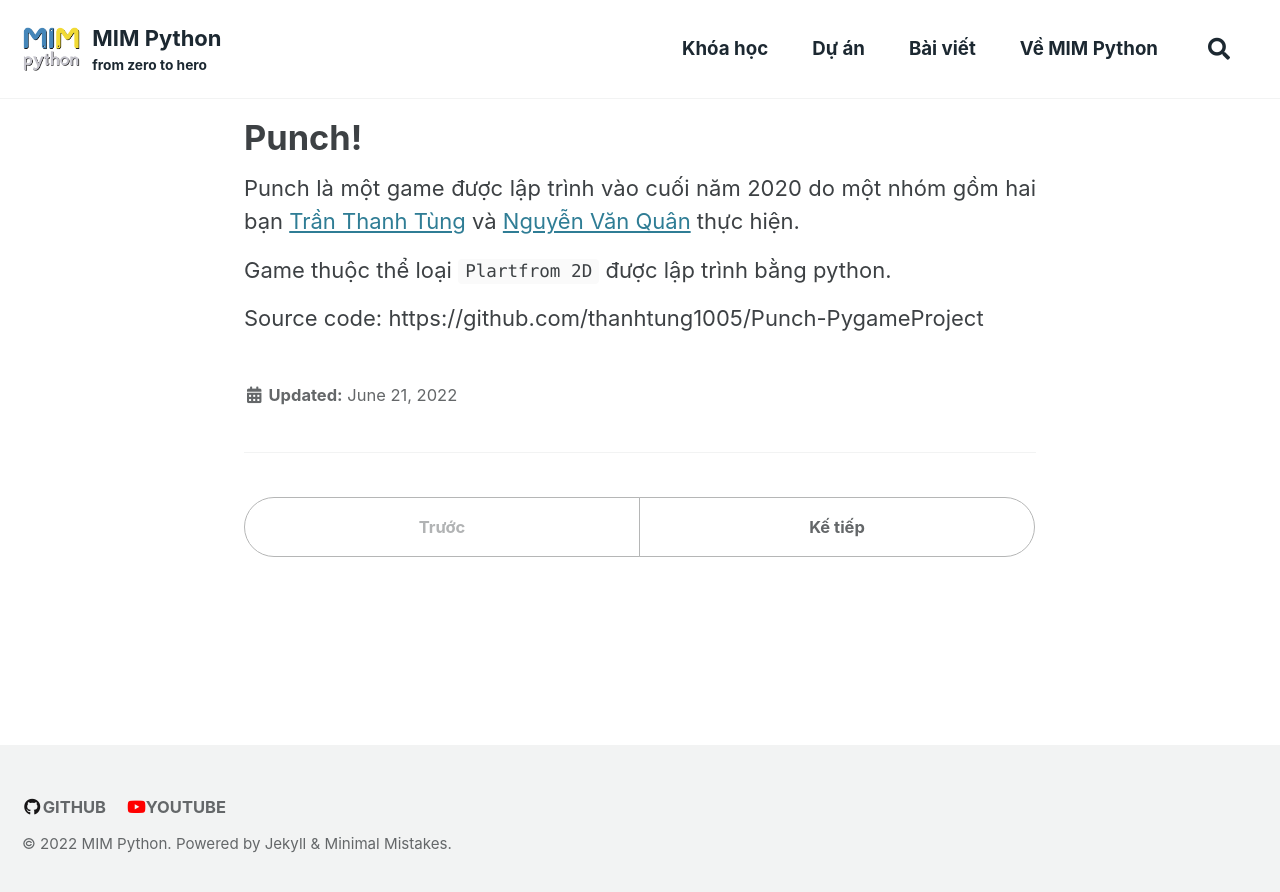
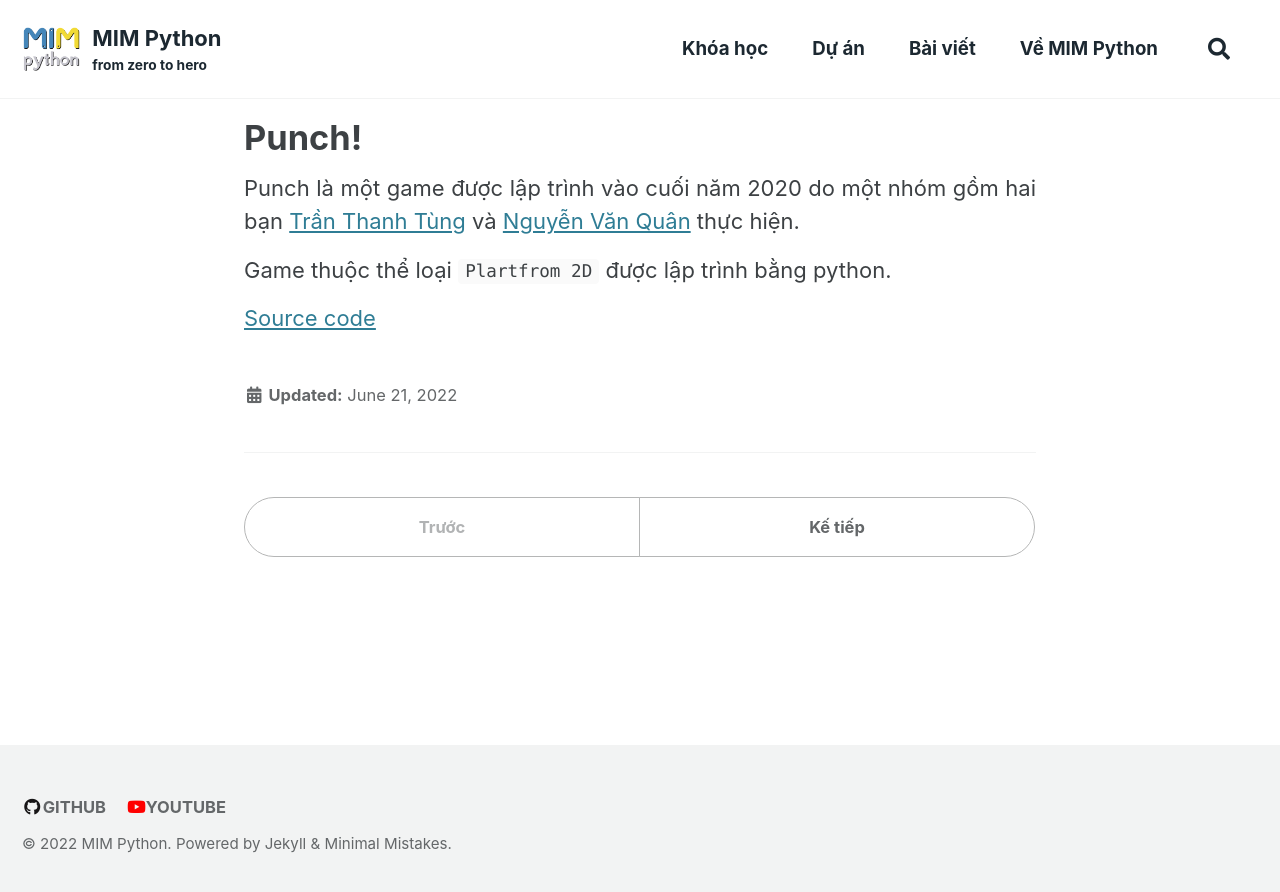
Before and after one commit to MIMPython/mimpython.github.io, a Jekyll site: the page built from _projects/project-01-punch.md, in a window 1280 px wide. Shown: the top 892 px of the page. Built offline with Jekyll 4.4.1, drawn with Linux system fonts in a browser that asks for light colours; cached includes are drawn as plain includes.

Commit message:
Fix link in project

```diff
--- a/_projects/project-01-punch.md
+++ b/_projects/project-01-punch.md
@@ -9,4 +9,4 @@ Punch là một game được lập trình vào cuối năm 2020 do một nhóm
 
 Game thuộc thể loại `Plartfrom 2D` được lập trình bằng python.
 
-Source code: https://github.com/thanhtung1005/Punch-PygameProject
+[Source code](https://github.com/thanhtung1005/Punch-PygameProject)
--- a/_projects/project-02-checker.md
+++ b/_projects/project-02-checker.md
@@ -9,4 +9,4 @@ Checker là một game được lập trình bởi Đinh Hoàng Nhật Minh.
 
 {% include video id="BFUteVm_2wY" provider="youtube" %}
 
-Source code: https://github.com/thanhtung1005/Punch-PygameProject
+[Source code](https://github.com/mayha1/PythonCheckerGame)
```
